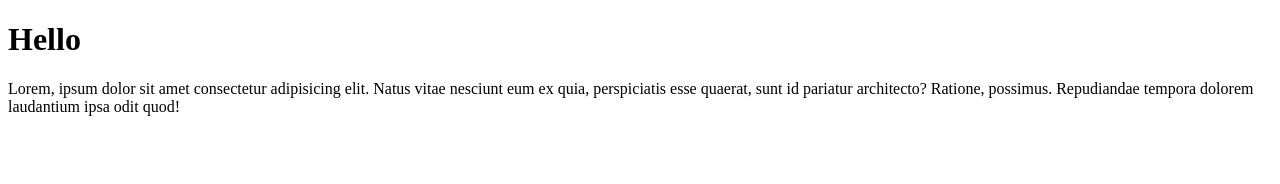
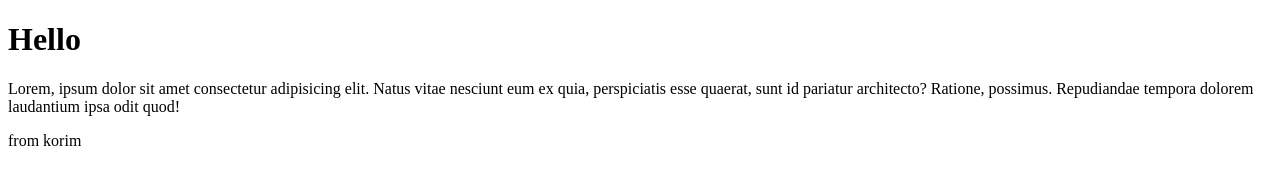
Before and after one commit to nickty/pppp, a plain HTML site: page index.html in a window 1280 px wide. Drawn offline with Linux system fonts and the light colour scheme.

Commit message:
from korim

```diff
--- a/index.html
+++ b/index.html
@@ -16,5 +16,6 @@
       architecto? Ratione, possimus. Repudiandae tempora dolorem laudantium ipsa
       odit quod!
     </p>
+    <p>from korim</p>
   </body>
 </html>
```
